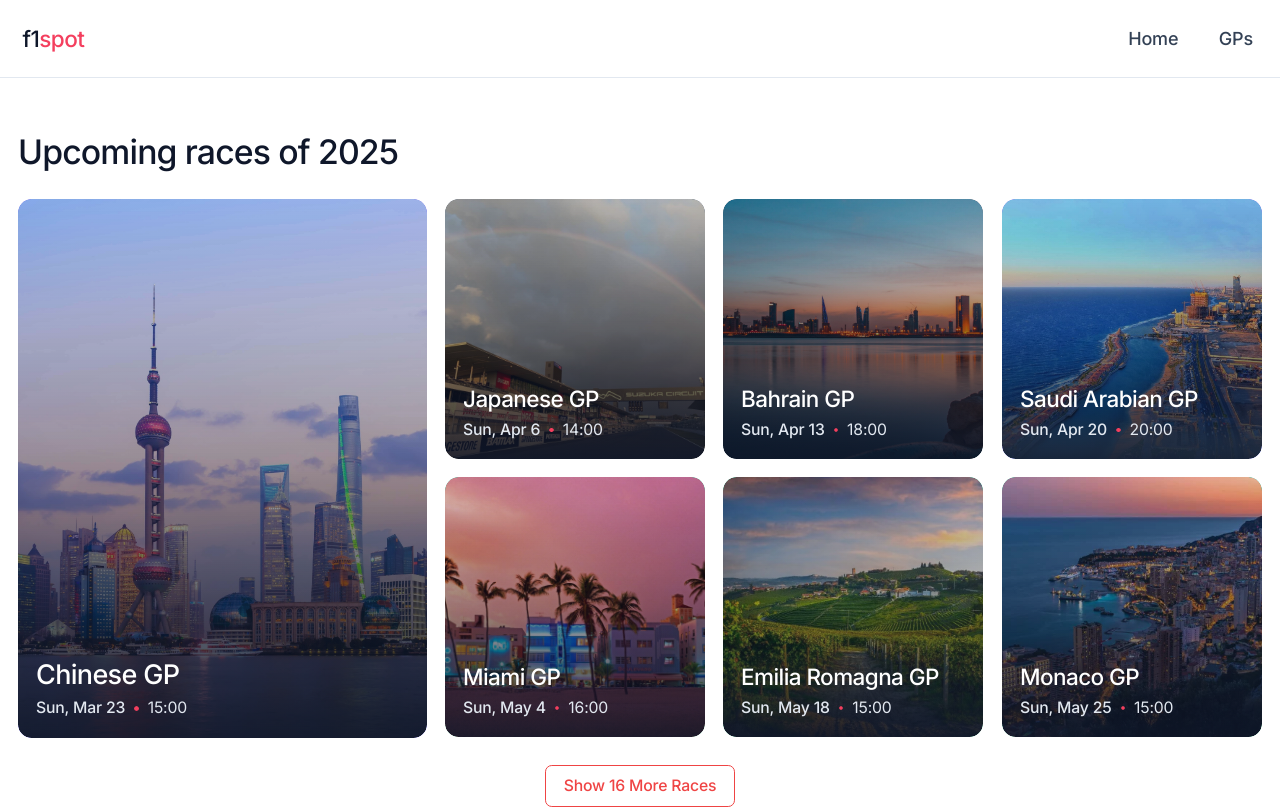
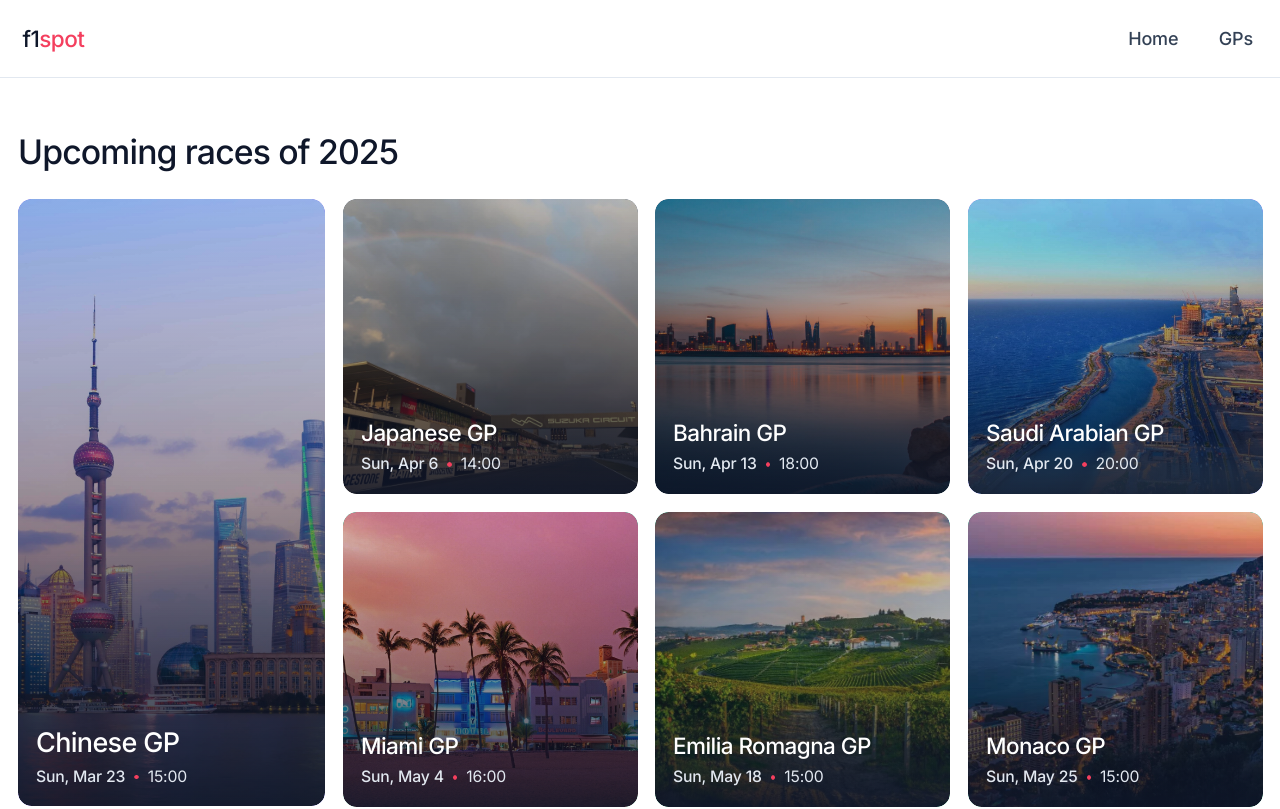
Before and after one commit to enumcase/f1spot, a Next.js app: page / in a window 1280 px wide. Shown: the top 809 px of the page. Built offline with nearby package versions, Linux system fonts and the light colour scheme.

Commit message:
layout fix:

```diff
--- a/src/components/RaceGrid.tsx
+++ b/src/components/RaceGrid.tsx
@@ -51,17 +51,19 @@ export default function RaceGrid({ title, races, showFeatured = false }: RaceGri
           {/* Large screens: Side by side layout */}
           <div className="hidden lg:flex lg:flex-row lg:gap-4 lg:mb-4">
             {/* Featured race (MUR) - left side */}
-            <div className="lg:w-1/3">
-              <RaceCard
-                race={featuredRace}
-                isLarge={true}
-                isFullHeight={true}
-              />
+            <div className="lg:w-1/4">
+              <div className="h-full">
+                <RaceCard
+                  race={featuredRace}
+                  isLarge={true}
+                  isFullHeight={true}
+                />
+              </div>
             </div>
 
             {/* Regular races - right side */}
-            <div className="lg:w-2/3">
-              <div className="grid grid-cols-2 xl:grid-cols-3 gap-4 h-full">
+            <div className="lg:w-3/4">
+              <div className="grid grid-cols-3 gap-4 h-full">
                 {regularRaces.map((race) => (
                   <div key={race.id}>
                     <RaceCard
```
